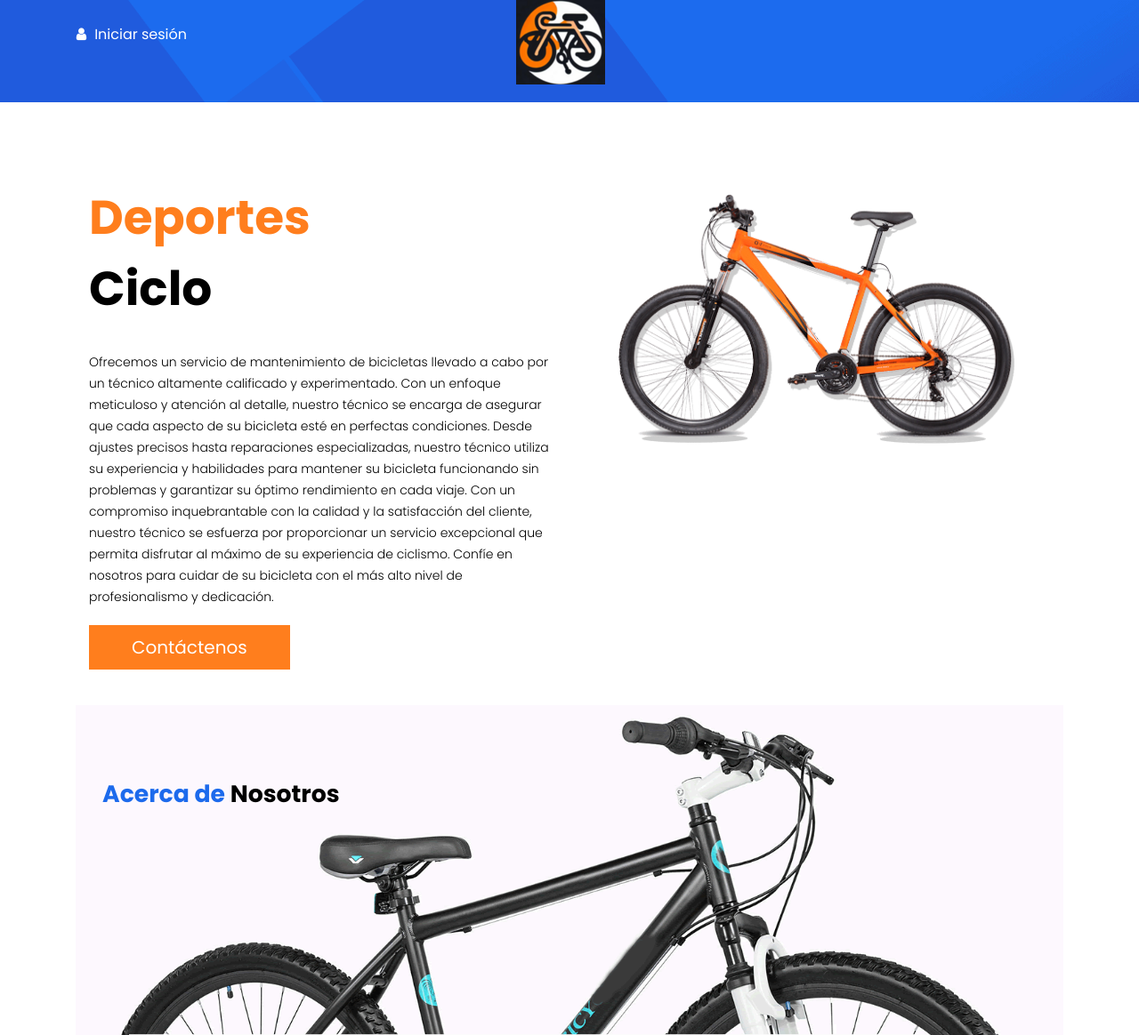
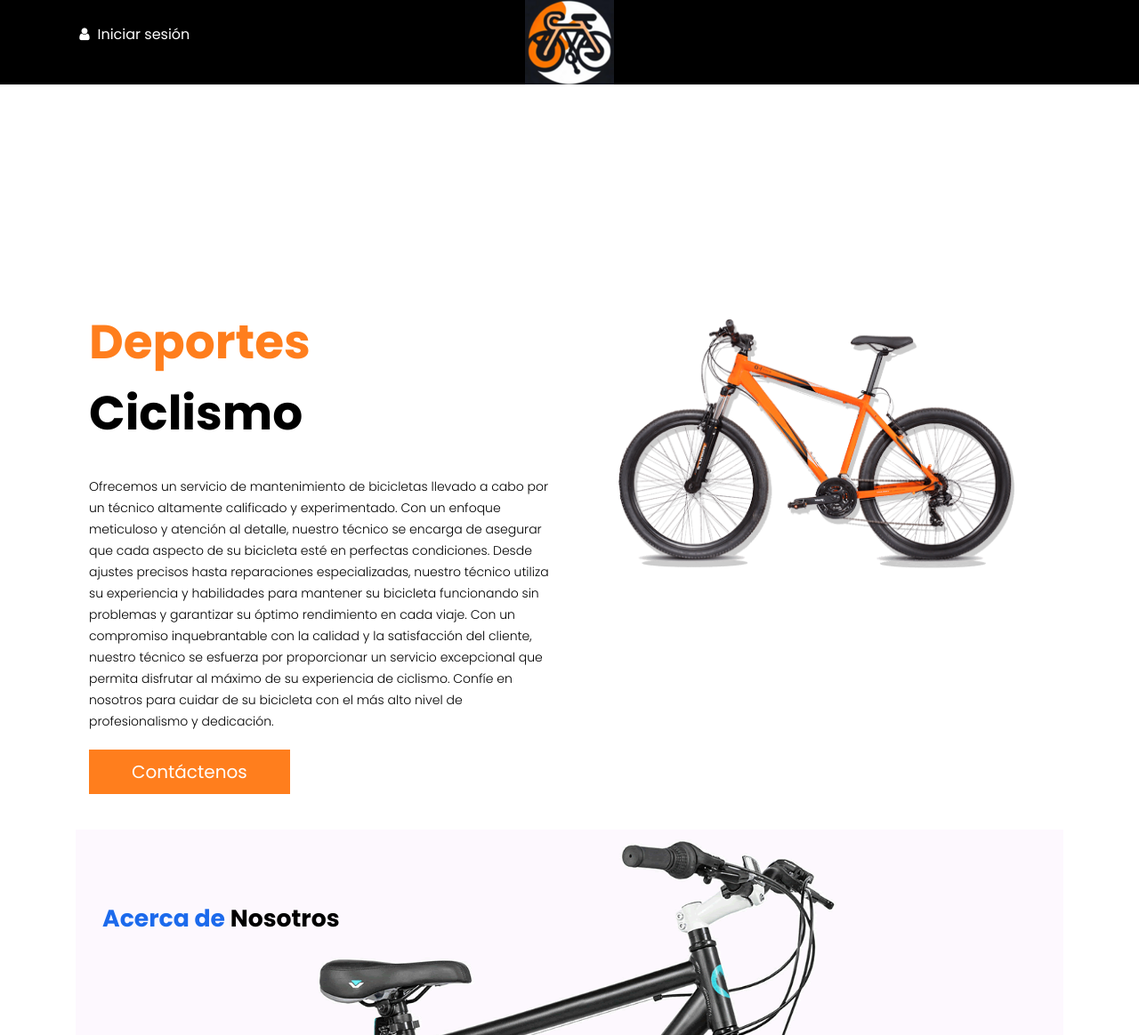
Before and after one commit to Trinity1215/Crud-Python, a Django app: page / in a window 1280 px wide. Shown: the top 1164 px of the page at 89% size. Run offline with Django 5.2, Linux system fonts and the light colour scheme; some libraries are stand-ins or nearby versions.

Commit message:
encabezado

```diff
--- /dev/null
+++ b/Crud_Python/etrdjango/bicicleteria/static/css/encabezado.css
@@ -0,0 +1,5 @@
+
+.encabezado-negro {
+    background-color: black;
+    color: white;
+}
--- a/Crud_Python/etrdjango/bicicleteria/templates/speed/index.html
+++ b/Crud_Python/etrdjango/bicicleteria/templates/speed/index.html
@@ -32,7 +32,7 @@
     <script src="https://oss.maxcdn.com/respond/1.4.2/respond.min.js"></script><![endif]-->
 
     <!-- Agrega tu archivo de estilos personalizados -->
-    <link rel="stylesheet" href="{% static 'css/estilos.css' %}">
+    <link rel="stylesheet" href="{% static 'css/encabezado.css' %}">
 </head>
 <body>
     <div id="mySidebar" class="sidebar">
@@ -44,7 +44,7 @@
     </div>
     <div id="main">
         <!-- sección de encabezado -->
-        <div class="header_section encabezado-negro">
+        <div class="headersection encabezado-negro">
             <div class="container-fluid">
                 <div class="row">
                     <div class="col-sm-4">
@@ -62,9 +62,23 @@
                 </div>
             </div>
         </div>
-        <!-- sección de encabezado -->
-        <!-- Otros elementos de tu página aquí -->
+        <!-- fin de la sección de encabezado -->
+
+        <!-- otros elementos de tu página aquí -->
+
+        <!-- sección de banner -->
+        <div class="banner_section layout_padding">
+            <!-- contenido del banner aquí -->
+        </div>
+
+        <!-- sección de acerca de -->
+        <div class="container-fluid">
+            <!-- contenido de la sección de acerca de aquí -->
+        </div>
     </div>
+</body>
+</html>
+
 </body>
 </html>
 
@@ -86,7 +100,7 @@
                                     <div class="row marginii">
                                         <div class="col-xl-6 col-lg-6 col-md-6 col-sm-12">
                                             <div class="carousel-sporrt_text ">
-                                                <h1 class="sport_text"><strong>Deportes<br><span style="color: #000000;">Ciclo</span></strong></h1>
+                                                <h1 class="sport_text"><strong>Deportes<br><span style="color: #000000;">Ciclismo</span></strong></h1>
                                                 <p class="lorem_text"style="color: #000000">Ofrecemos un servicio de mantenimiento de bicicletas llevado a cabo por un técnico altamente calificado y experimentado. Con un enfoque meticuloso y atención al detalle, nuestro técnico se encarga de asegurar que cada aspecto de su bicicleta esté en perfectas condiciones. Desde ajustes precisos hasta reparaciones especializadas, nuestro técnico utiliza su experiencia y habilidades para mantener su bicicleta funcionando sin problemas y garantizar su óptimo rendimiento en cada viaje. Con un compromiso inquebrantable con la calidad y la satisfacción del cliente, nuestro técnico se esfuerza por proporcionar un servicio excepcional que permita disfrutar al máximo de su experiencia de ciclismo. Confíe en nosotros para cuidar de su bicicleta con el más alto nivel de profesionalismo y dedicación.</p>
                                                 <button class="boynow_bt">Contáctenos</button>
                                             </div>
@@ -121,9 +135,6 @@
                 </div>
             </div>
         </div>
-        <!-- fin de sección de acerca de -->
-        <!-- Nuestra sección -->
-        <!-- Repetir una estructura similar para otras secciones -->
     </div>
 </body>
 </html>
```
